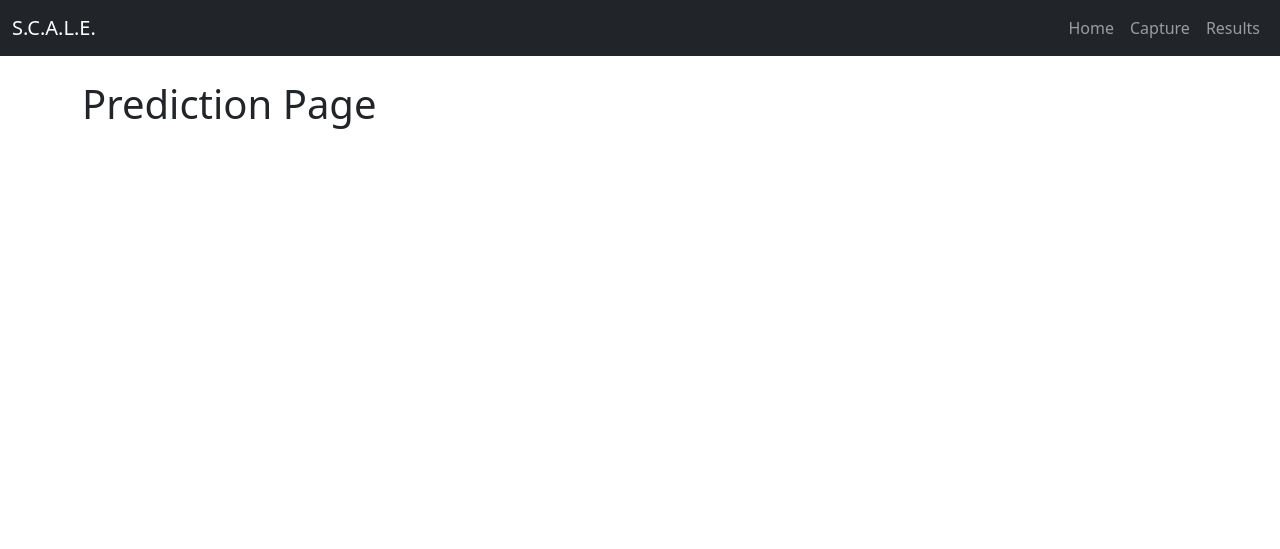
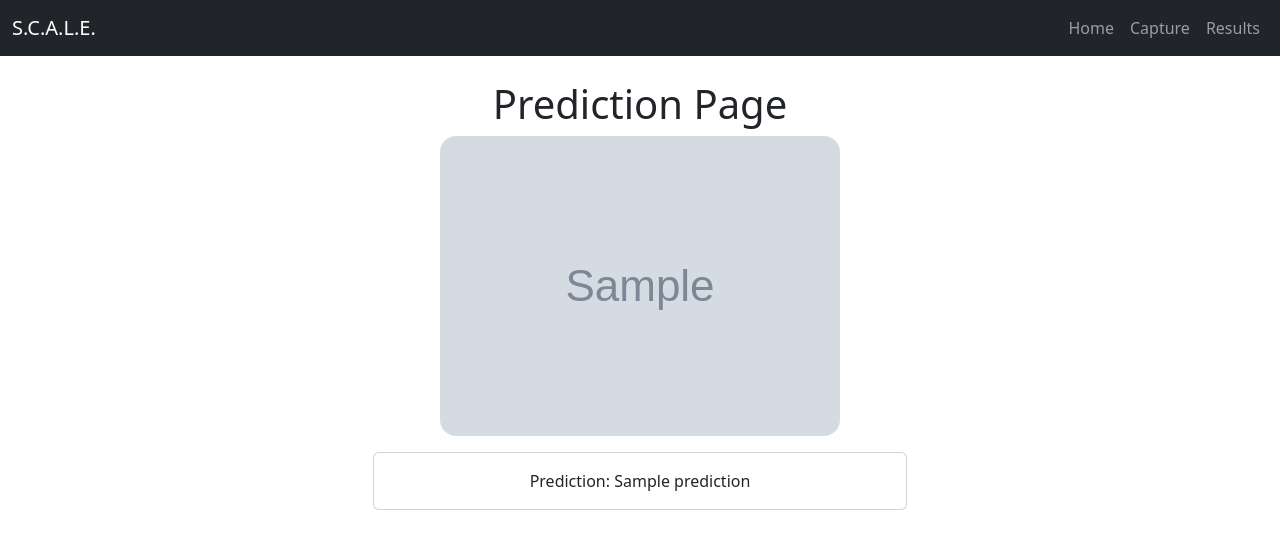
Before and after one commit to JoshuaBalles/S-C-A-L-E, a Flask app: template templates/predict.html in a window 1280 px wide. Shown: the top 549 px of the page. Run offline with Flask 3, Linux system fonts and the light colour scheme; the template is opened without the code that fills it: most values are stand-ins (such as "Sample title", 1, 10 or a date in 2020); grey boxes marked "Sample" are stand-in pictures; some libraries are stand-ins or nearby versions.

Commit message:
Added prediction to cropped images.

```diff
--- a/app.py
+++ b/app.py
@@ -1,9 +1,20 @@
 # app.py (do not change/remove this comment)
-from flask import Flask, render_template, request, jsonify, send_from_directory
 import os
+from datetime import datetime
+
+from flask import (
+    Flask,
+    jsonify,
+    redirect,
+    render_template,
+    request,
+    send_from_directory,
+    url_for,
+)
 from werkzeug.utils import secure_filename
+
 import crop
-from datetime import datetime
+from tpot_regression_model import predict_from_image
 
 app = Flask(__name__)
 app.config["UPLOAD_FOLDER"] = "temp"
@@ -57,6 +68,17 @@ def serve_cropped_image(filename):
     return send_from_directory(app.config["CROPPED_FOLDER"], filename)
 
 
+@app.route("/predict/<filename>")
+def predict(filename):
+    input_image = os.path.join(app.config["CROPPED_FOLDER"], filename)
+    prediction = predict_from_image(input_image)
+    return render_template(
+        "predict.html",
+        image_url=url_for("serve_cropped_image", filename=filename),
+        prediction=prediction,
+    )
+
+
 def get_formatted_date(image_url):
     parts = image_url.split("_")
     date_string = parts[0] + " " + parts[1]
@@ -65,9 +87,6 @@ def get_formatted_date(image_url):
     formatted_date = date_object.strftime("%B %d, %Y, %I:%M%p")
     return formatted_date
 
-@app.route("/predict")
-def predict():
-    return render_template("predict.html")
 
 if __name__ == "__main__":
     if not os.path.exists(app.config["UPLOAD_FOLDER"]):
--- a/templates/predict.html
+++ b/templates/predict.html
@@ -1,4 +1,18 @@
 <!-- templates/predict.html (do not remove this comment) -->
-{% extends "base.html" %} {% block title %}Home{% endblock %} {% block content %}
-<h1>Prediction Page</h1> <!-- temporary -->
+{% extends "base.html" %} {% block title %}Prediction{% endblock %} {% block content %}
+<div class="text-center">
+	<h1>Prediction Page</h1>
+	<div class="container">
+		<div class="row justify-content-center">
+			<div class="col-md-6">
+				<img src="{{ image_url }}" class="img-fluid" alt="Predicted Image" style="border-radius: 1rem; margin-bottom: 1rem" />
+				<div class="card">
+					<div class="card-body">
+						<p class="card-text">Prediction: {{ prediction }}</p>
+					</div>
+				</div>
+			</div>
+		</div>
+	</div>
+</div>
 {% endblock %}
```
Also changed, not shown: templates/results.html (+6 -1 lines).
